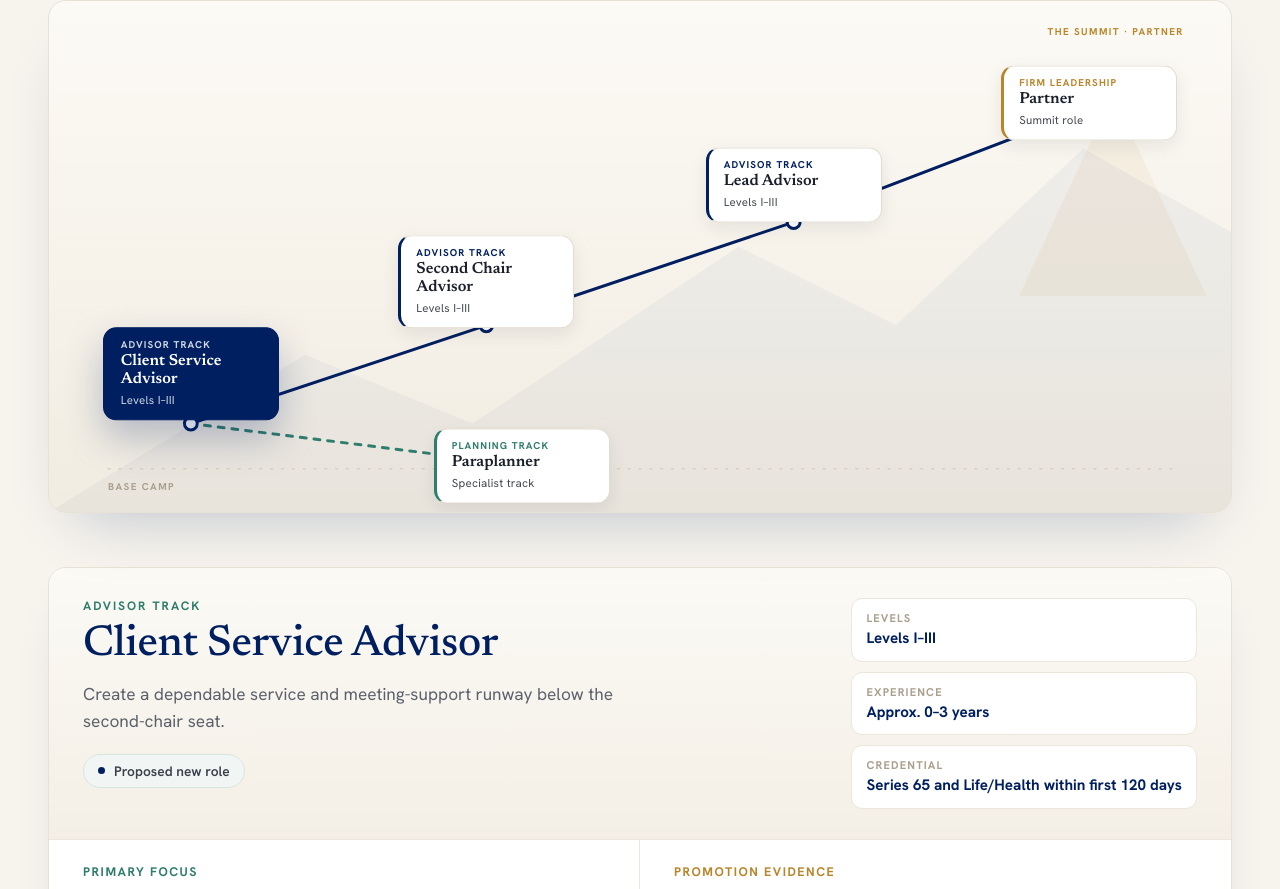
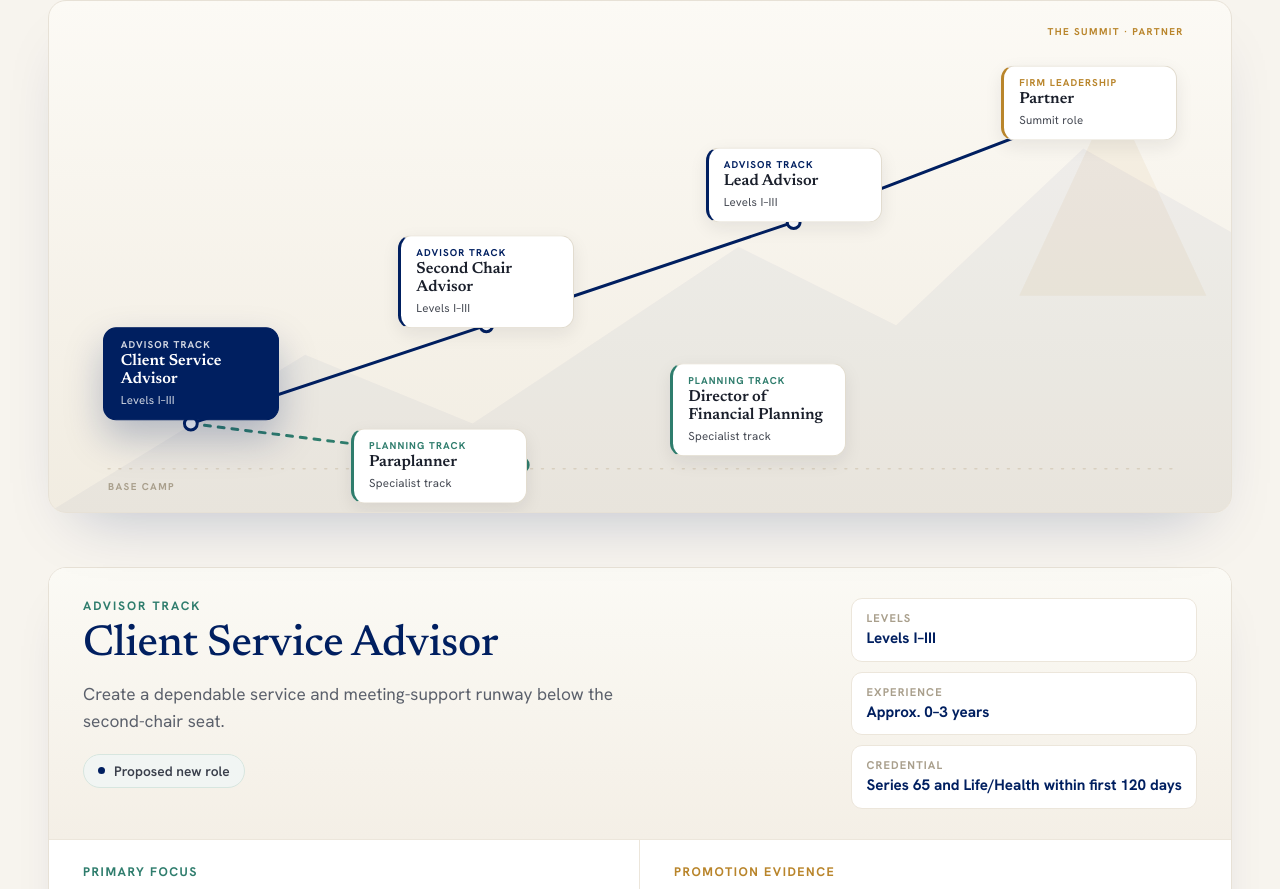
Before and after one commit to nreiland77/Advisor-Career-Path, a plain HTML site: page index.html in a window 1280 px wide. Shown: the part 505-1394 px from the top of the page. Drawn offline with Linux system fonts and the light colour scheme.

Commit message:
Add files via upload
Add Director of Financial Planning role; update hero counts

```diff
--- a/app.js
+++ b/app.js
@@ -58,6 +58,28 @@
         ]
       },
       {
+        id: "planning-director", title: "Director of Financial Planning", track: "planning", trackLabel: "Planning Specialist Track",
+        level: "Specialist leadership", experience: "Approx. 8+ years",
+        designation: "CFP required; advanced planning or investment credentials preferred",
+        mission: "Own the firm's financial-planning methodology and the technical quality of every Elevated Retirement Plan — the deepest planning authority at the firm.",
+        focus: [
+          "Set and protect ERP standards, templates, and the planning quality bar across every team.",
+          "Lead the most complex, high-net-worth, and multi-generational planning cases.",
+          "Develop the planning bench and own planning training and technical standards.",
+          "Partner with advisors and leadership on planning strategy, tools, and capacity."
+        ],
+        promotion: [
+          "ERP methodology is consistent, current, and trusted firmwide.",
+          "Complex cases are handled with authority and sound judgment.",
+          "Planning-team capability and retention improve under their leadership.",
+          "Operates as a firm-first technical leader across advisor teams."
+        ],
+        levels: [
+          { name: "Director", text: "Owns planning methodology, complex-case leadership, and the planning team's standards and development." },
+          { name: "Senior Director", text: "Extends technical authority across planning and investments, shapes firm strategy, and prepares for partner-level stewardship." }
+        ]
+      },
+      {
         id: "second-chair", title: "Second Chair Advisor", track: "advisor", trackLabel: "Advisor Track",
         level: "Levels I–III", experience: "Approx. 3–7 years",
         designation: "CFP coursework started; advanced designation expected before Lead",
@@ -73,6 +95,7 @@
         promotion: [
           "Can lead 10 new clients with a Lead Advisor present to observe, support, and coach.",
           "Progresses from observing Strategy Sessions to leading them independently.",
+          "Competently presents VPF's core strategies with clients and prospects: the ERP, The Bucket Plan, planning materials, recommended portfolios, review meeting documents, and software projections and modeling.",
           "Creates client confidence through preparation, clear communication, and steady follow-through.",
           "Manages household task flow so Lead Advisors trust nothing will fall through the cracks.",
           "Demonstrates light to moderate business-development activity appropriate to level.",
@@ -136,6 +159,7 @@
     seats: {
       "csa": { people: [], note: "Proposed new role" },
       "paraplanner": { people: [], note: "Vacant — hiring" },
+      "planning-director": { people: [], note: "Proposed new role" },
       "second-chair": { people: ["Andrew", "Brennan", "Luke", "Sophia"], note: "" },
       "lead": { people: ["Nick", "Tim", "Don"], note: "" },
       "partner": { people: ["Nick", "Tim"], note: "" }
@@ -148,11 +172,12 @@
       "second-chair": { x: 37, b: 45 },
       "lead":         { x: 63, b: 64 },
       "partner":      { x: 88, b: 80 },
-      "paraplanner":  { x: 40, b: 9 }
+      "paraplanner":  { x: 33, b: 9 },
+      "planning-director": { x: 60, b: 20 }
     },
 
     // The advisor ladder, in climbing order, plus the planning branch.
-    mapOrder: ["csa", "second-chair", "lead", "partner", "paraplanner"],
+    mapOrder: ["csa", "second-chair", "lead", "partner", "paraplanner", "planning-director"],
 
     matrix: {
       cols: ["Client workflow", "CSA", "Paraplanner", "Second Chair", "Lead Advisor", "Partner"],
@@ -176,7 +201,7 @@
 
     gates: [
       { from: "CSA → Second Chair", text: "Service execution, meeting-note quality, follow-up reliability, licensing within 120 days, and Experience readiness." },
-      { from: "Second Chair level progression", text: "Household task ownership, service-team coordination, ERP delivery, Strategy Session readiness, and 10 new clients led with a Lead Advisor observing." },
+      { from: "Second Chair level progression", text: "Household task ownership, service-team coordination, Strategy Session readiness, 10 new clients led with a Lead Advisor observing, and competent presentation of VPF's core strategies: the ERP, The Bucket Plan, planning materials, recommended portfolios, review meeting documents, and software projections and modeling." },
       { from: "Second Chair → Lead Advisor", text: "Advanced designation, relationship readiness, ability to close and retain clients, referral discipline, and consistent 4 Cs." },
       { from: "Lead Advisor → Partner", text: "Durable growth, firm-first leadership, culture stewardship, top-client trust, economics, and a clear ownership mindset." }
     ],
@@ -184,7 +209,7 @@
     scorecards: [
       { role: "Client Service Advisor", type: "Service quality", metrics: ["Meeting notes completed same or next business day", "Follow-up tasks completed by committed date", "CRM and service-dashboard data accuracy", "Experience meeting prep and follow-up quality", "New-business checklist accuracy and low rework", "Licensing completed within 120 days"] },
       { role: "Paraplanner", type: "Planning quality", metrics: ["Plan-prep turnaround by meeting deadline", "Planning model accuracy and review-pass rate", "Actionable planning ideas per case", "ERP deliverables are advisor- and client-ready", "Advisor satisfaction with deliverable readiness", "Series 65 completed within first 120 days"] },
-      { role: "Second Chair Advisor", type: "Development & delivery", metrics: ["Prep and follow-up reliability for Lead teams", "Household task ownership & project-management quality", "Client service team and CSA coordination", "Supervised new clients led toward the 10-client gate", "C/B client relationship ownership and retention", "Strategy Session proficiency by level", "Webinar and AFC class co-presentation (SC II)", "ERP delivery competency and communication confidence"] },
+      { role: "Second Chair Advisor", type: "Development & delivery", metrics: ["Prep and follow-up reliability for Lead teams", "Household task ownership & project-management quality", "Client service team and CSA coordination", "Supervised new clients led toward the 10-client gate", "C/B client relationship ownership and retention", "Strategy Session proficiency by level", "Webinar and AFC class co-presentation (SC II)", "ERP, Bucket Plan, portfolio, review document, and software-modeling presentation competency"] },
       { role: "Lead Advisor", type: "Growth & leadership", metrics: ["AAA/A client retention and Experience quality", "NAUA or new-revenue goals by level", "Referrals and COI activity", "Second Chair Advisor development outcomes", "ERP delivery consistency across teams", "Firm-first behavior in client assignment"] },
       { role: "Partner", type: "Firm stewardship", metrics: ["Firm growth and profitability health", "Leadership bench development", "Largest relationship retention and expansion", "Culture and core-values stewardship", "Elevated Retirement Plan stewardship", "Strategic initiatives completed with ownership discipline"] },
       { role: "Shared standards", type: "VPF operating rhythm", metrics: ["At least one weekly buffer day for prep and follow-up", "Focus days used for appointments, COIs, prospects, referrals", "Clients experience VPF as a team-based firm", "Strategy Sessions led by the right chair", "Career conversations use the role ladder and 4 Cs", "Individual plans reviewed on a predictable cadence"] }
--- a/index.html
+++ b/index.html
@@ -50,7 +50,7 @@
         <h1>A clear climb to the&nbsp;right seat.</h1>
         <p class="hero__lead">Two distinct tracks, one shared standard. The advisor track climbs toward relationship ownership and Partner. The planning track is a respected specialist career in its own right — <em>no one is forced up a ladder they don't want.</em></p>
         <div class="stats">
-          <div class="stat"><b>5</b><span>roles · 14 levels</span></div>
+          <div class="stat"><b>6</b><span>roles · 16 levels</span></div>
           <div class="stat-div"></div>
           <div class="stat"><b>2</b><span>parallel tracks</span></div>
           <div class="stat-div"></div>
```
